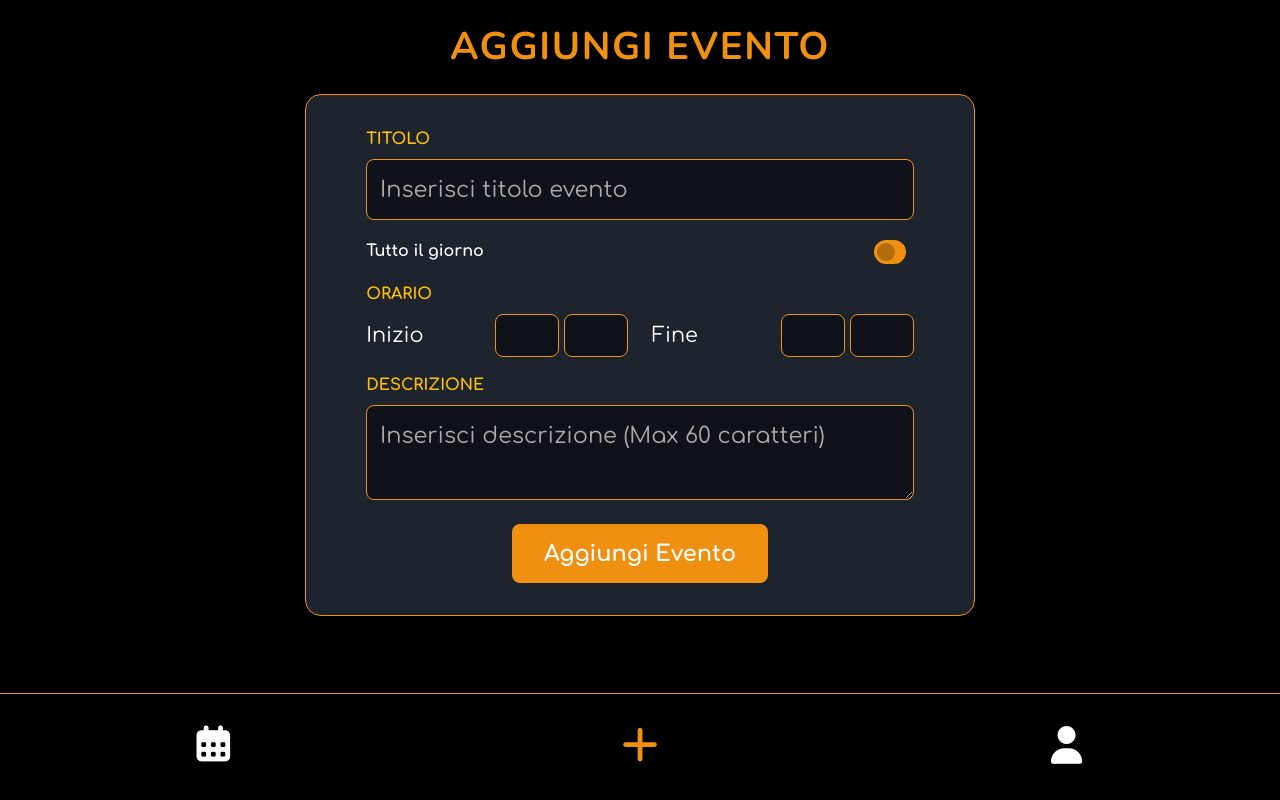
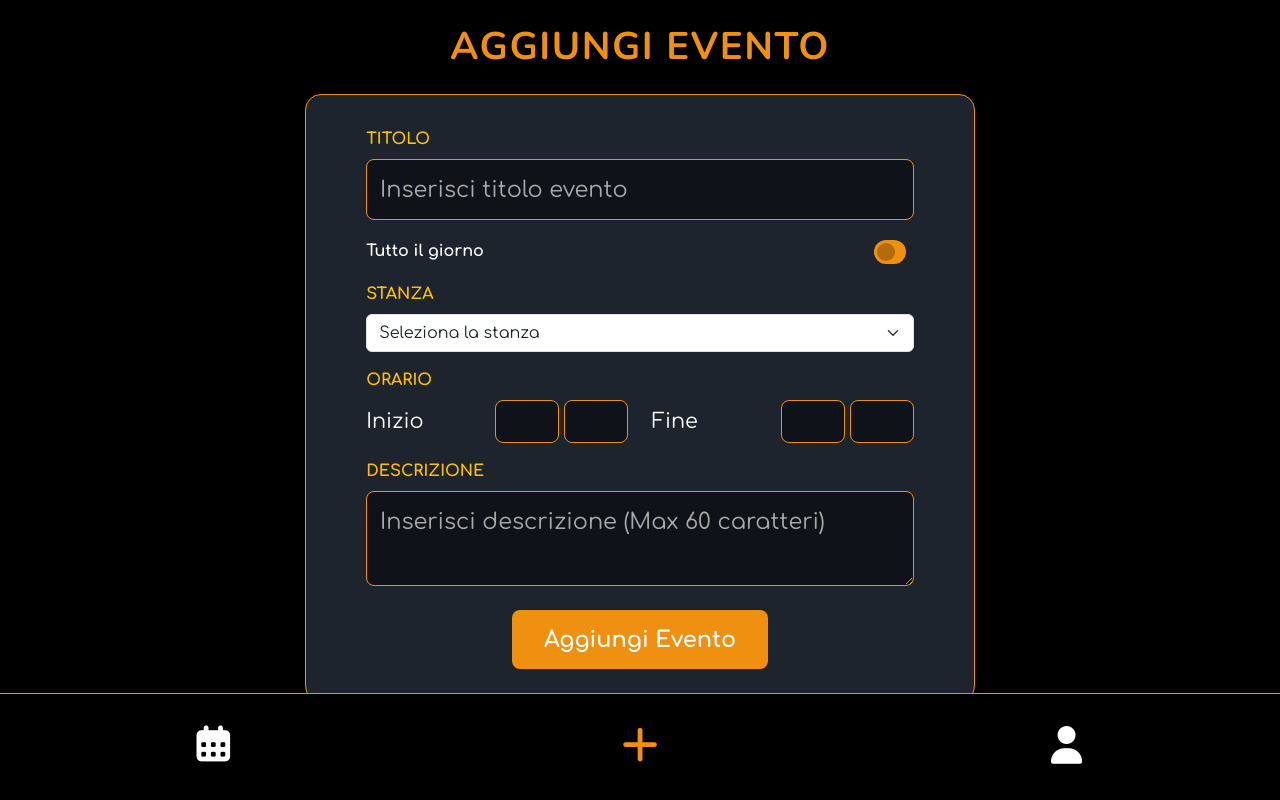
Before and after one commit to Johnnyfromtheblock4/osteoline-calendar, a React (Vite) app: page /AddEvent in a window 1280 px wide. Built offline with nearby package versions, Linux system fonts and the light colour scheme.

Commit message:
[UPD] AddEvent selezione stanza

```diff
--- a/src/components/CalendarApp.jsx
+++ b/src/components/CalendarApp.jsx
@@ -18,6 +18,7 @@ const CalendarApp = () => {
     "Novembre",
     "Dicembre",
   ];
+
   return (
     <>
       <Header />
--- a/src/pages/AddEvent.jsx
+++ b/src/pages/AddEvent.jsx
@@ -38,6 +38,19 @@ const AddEvent = () => {
                 id="switchCheckDefault"
               />
             </div>
+          </div>
+
+          {/* STANZA A SCELTA */}
+          <div className="col-12 mb-3">
+            <label className="form-label text-uppercase fw-bold text-warning">
+              Stanza
+            </label>
+            <select class="form-select" aria-label="Default select example">
+              <option selected>Seleziona la stanza</option>
+              <option value="1">Stanza Fede</option>
+              <option value="2">Stanza Trattamenti</option>
+              <option value="3">Palestra</option>
+            </select>
           </div>
 
           {/* ORARI */}
```
